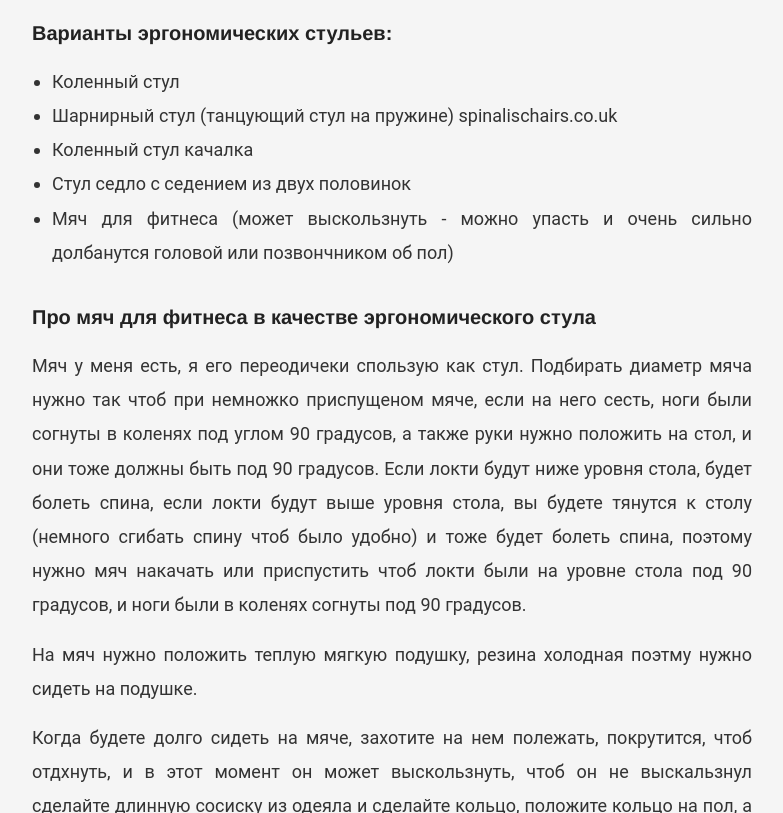
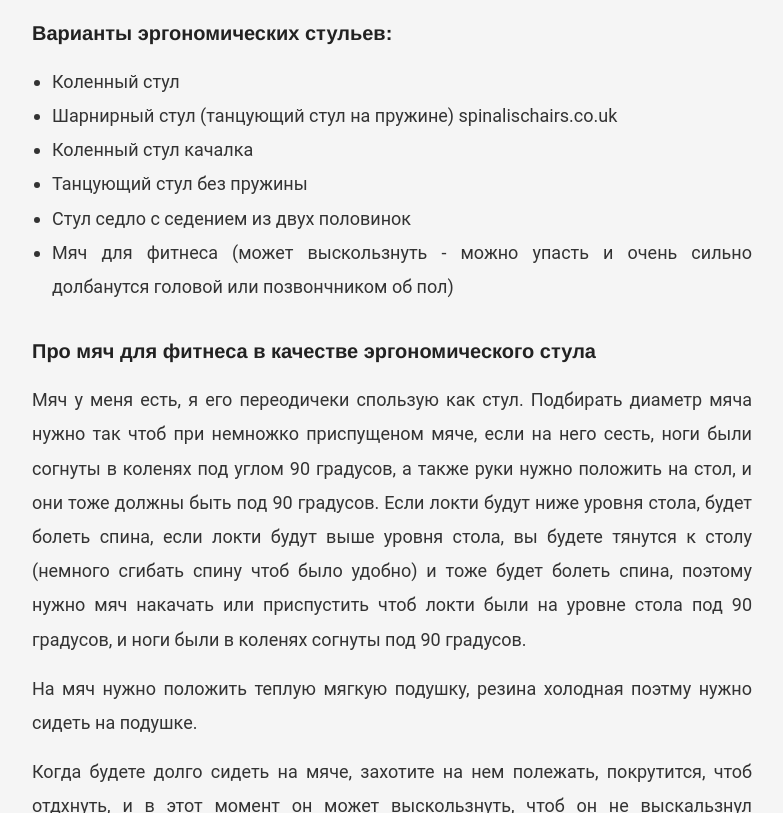
Before and after one commit to VadymVolos/vadymvolos.github.io, a Jekyll site: the page built from _posts/management/2017-01-13-health-management-ergonomycheskye-stulya.md, in a window 1280 px wide and 900 px high, scrolled down 951 px, cut to the strip 87-900 px from the top of the window. Shown: the whole strip, without its empty margins (248-1031 px from the left). Built offline with Jekyll 4.4.1, drawn with Linux system fonts in a browser that asks for light colours; comment, search, counter and statistics services are not loaded.

Commit message:
Update 2017-01-13-health-management-ergonomycheskye-stulya.md

```diff
--- a/_posts/management/2017-01-13-health-management-ergonomycheskye-stulya.md
+++ b/_posts/management/2017-01-13-health-management-ergonomycheskye-stulya.md
@@ -22,6 +22,7 @@
 <li>Коленный стул</li>
 <li>Шарнирный стул (танцующий стул на пружине) spinalischairs.co.uk</li>
 <li>Коленный стул качалка</li>
+<li>Танцующий стул без пружины</li>
 <li>Стул седло с седением из двух половинок</li>
 <li>Мяч для фитнеса (может выскользнуть - можно упасть и очень сильно долбанутся головой или позвончником об пол)</li>
 </ul>
```
